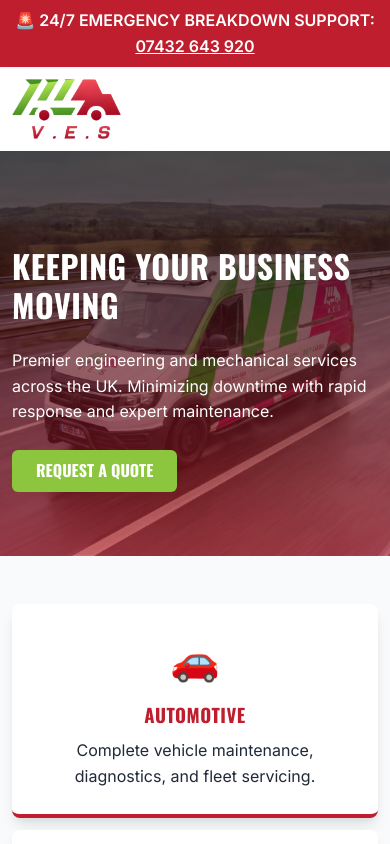
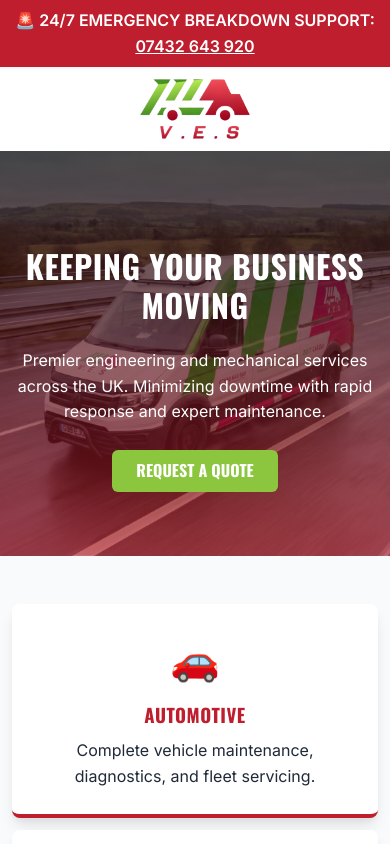
Before and after one commit to Reece-asc924/VES-Website, a plain HTML site: page index.html in a window 390 px wide. Shown: the top 844 px of the page. Drawn offline with nearby package versions, Linux system fonts and the light colour scheme.

Commit message:
Center logo and Request a Quote button on mobile

```diff
--- a/styles.css
+++ b/styles.css
@@ -413,6 +413,10 @@ footer a:hover {
         color: var(--color-primary);
     }
 
+    .nav-container {
+        justify-content: center;
+    }
+
     .nav-links {
         display: none;
         position: absolute;
@@ -435,6 +439,10 @@ footer a:hover {
         font-size: 1.25rem;
     }
 
+    .hero-content {
+        text-align: center;
+    }
+
     .hero h1 {
         font-size: 2rem;
     }
```
